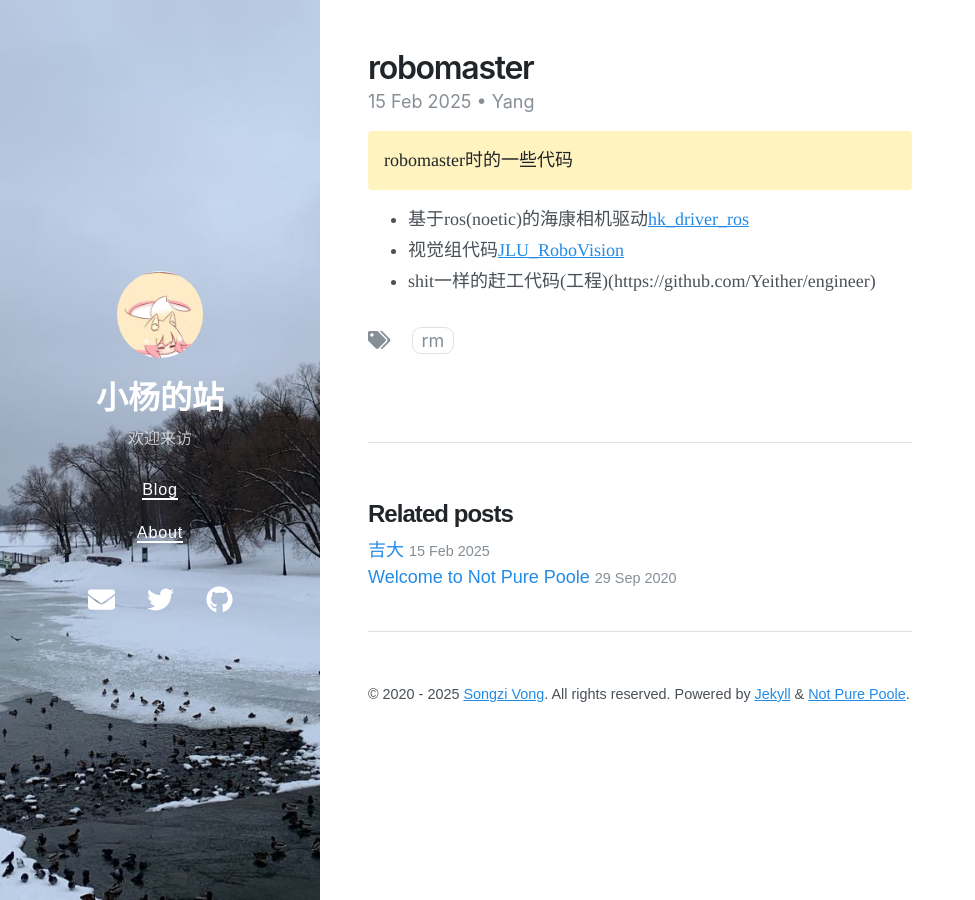
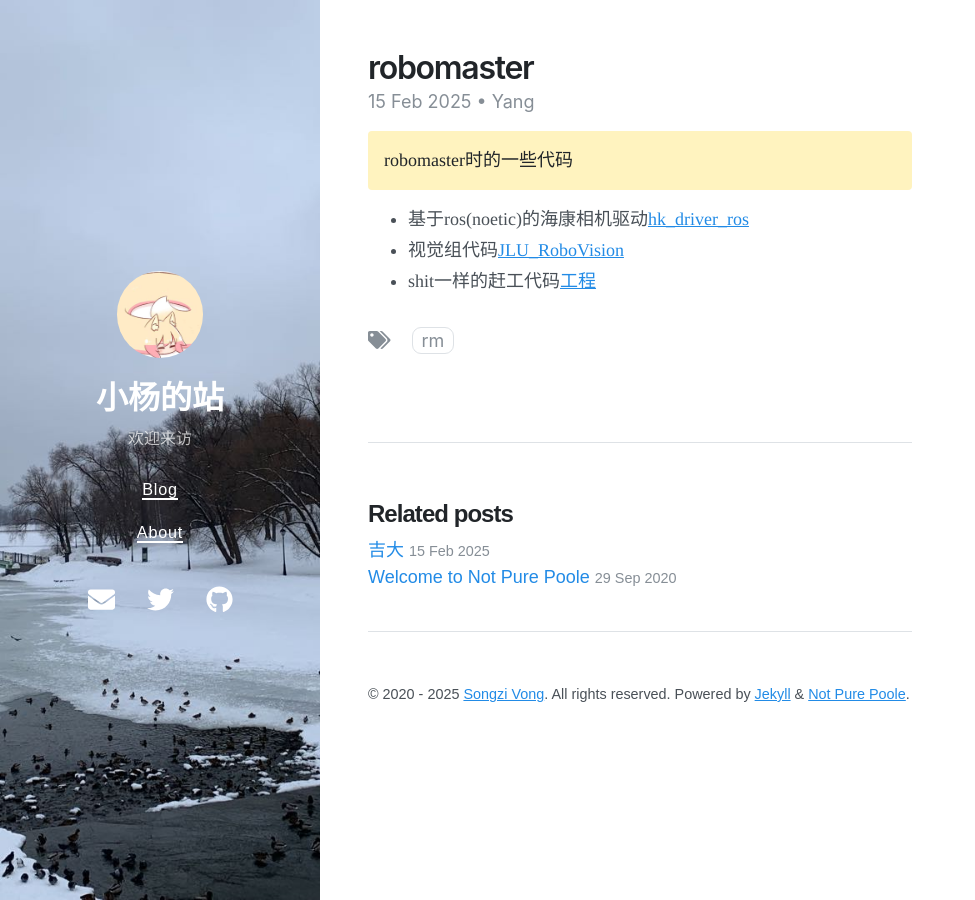
Before and after one commit to Yeither/Yeither.github.io, a Jekyll site: the page built from _posts/2020-10-01-releasing-not-pure-poole-v0-1-0.md, in a window 1280 px wide. Shown: the whole page, without its empty margins (0-975 px from the left). Built offline with Jekyll 4.4.1, drawn with Linux system fonts in a browser that asks for light colours; nearby versions of some CDN libraries.

Commit message:
Update 2020-10-01-releasing-not-pure-poole-v0-1-0.md

```diff
--- a/_posts/2020-10-01-releasing-not-pure-poole-v0-1-0.md
+++ b/_posts/2020-10-01-releasing-not-pure-poole-v0-1-0.md
@@ -11,6 +11,6 @@ robomaster时的一些代码
 
 - 基于ros(noetic)的海康相机驱动[hk_driver_ros](https://github.com/Yeither/hk_driver_ros)
 - 视觉组代码[JLU_RoboVision](https://github.com/TARSGO)
-- shit一样的赶工代码(工程)(https://github.com/Yeither/engineer)
+- shit一样的赶工代码[工程](https://github.com/Yeither/engineer)
 
 [^fn-sample_footnote]: 承载着痛苦与悲伤在失望的海里漂荡
```
